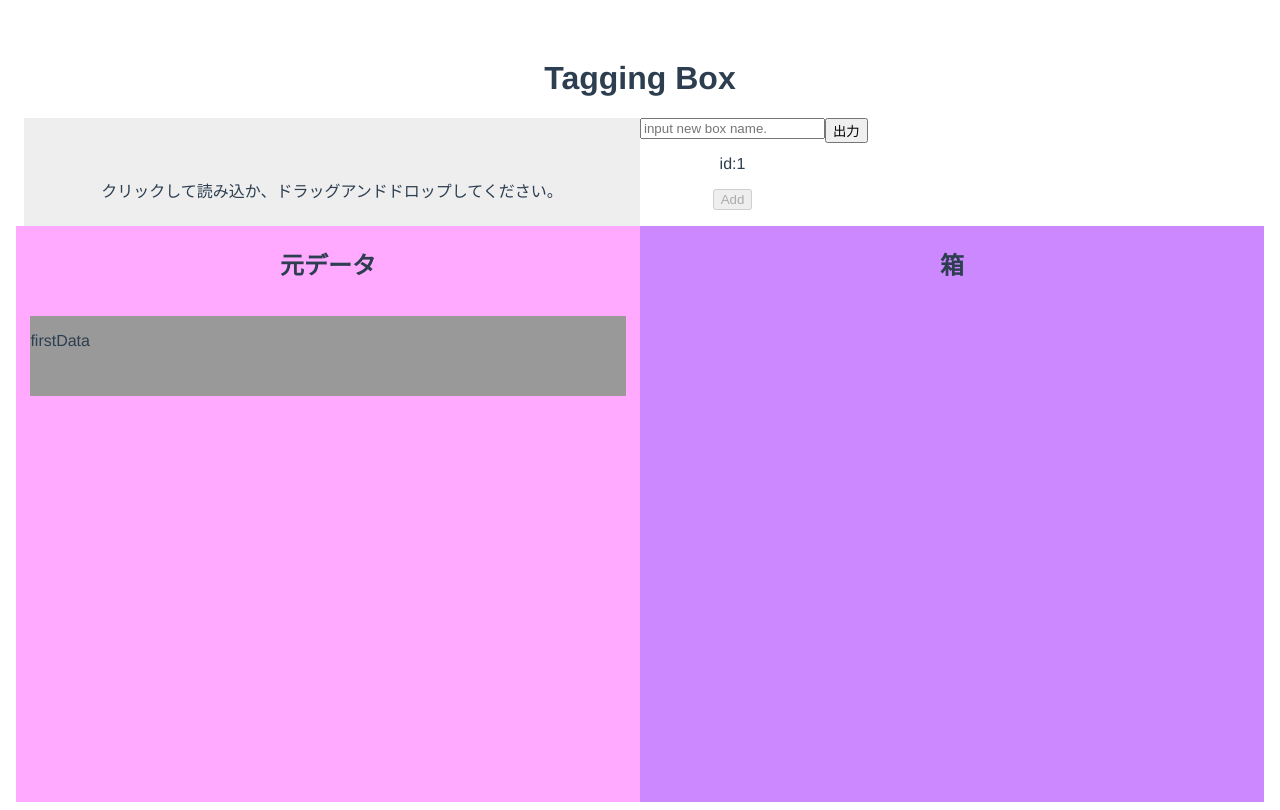
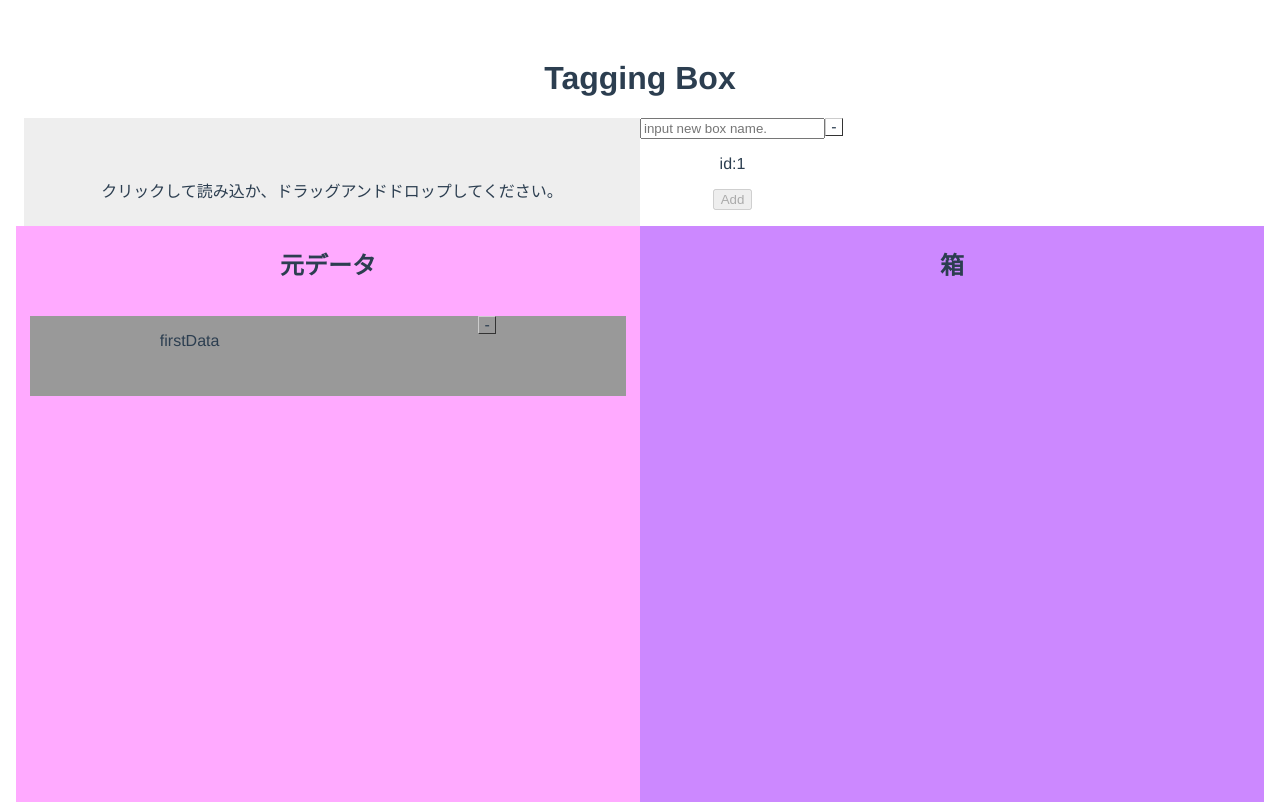
Before and after one commit to aiwaka/tagging_box, a Vue app: page / in a window 1280 px wide. Built offline with nearby package versions, Linux system fonts and the light colour scheme.

Commit message:
pulldown menu and methods about boxes

```diff
--- a/src/components/BoxBlock.vue
+++ b/src/components/BoxBlock.vue
@@ -8,8 +8,22 @@
     v-on:drop.stop="dropItem($event, boxData.boxId)"
   >
     <div class="box-block__toolbar">
-      <p>{{ boxData.boxName }}</p>
-
+      <p v-if="!inputtingNewBoxName">{{ boxData.boxName }}</p>
+      <template v-else>
+        <input v-model="newBoxName" />
+        <button v-on:click.prevent="renameBox(newBoxName)">決定</button>
+      </template>
+      <pull-down-menu v-on:menu-closed="inputtingNewBoxName = false">
+        <pull-down-menu-list
+          :list-disabled="isFirstBox"
+          v-on:list-clicked="removeBox"
+        >
+          この箱を削除する
+        </pull-down-menu-list>
+        <pull-down-menu-list v-on:list-clicked="inputNewBoxName">
+          名前を変更する
+        </pull-down-menu-list>
+      </pull-down-menu>
     </div>
     <div class="item-container">
       <item-block
@@ -24,15 +38,22 @@
 
 <script>
 import ItemBlock from "./ItemBlock.vue";
+import PullDownMenu from "./PullDownMenu.vue";
+import PullDownMenuList from "./PullDownMenuList.vue";
 export default {
+  components: { ItemBlock, PullDownMenu, PullDownMenuList },
   props: ["boxData"],
   data() {
     return {
       isDragOver: false,
+      inputtingNewBoxName: false,
+      newBoxName: "",
     };
   },
-  components: { ItemBlock },
   computed: {
+    isFirstBox() {
+      return this.boxData.boxId === 0;
+    },
     boxDataContents() {
       // boxIdが0のときはそのままcontentsを渡す.
       if (this.boxData.boxId === 0) {
@@ -70,6 +91,17 @@ export default {
       // const dragList = this.boxData.content.find((list) => list.id == dragId);
       // dragList.category = dropCategory;
     },
+    removeBox() {
+      this.$store.commit("removeBox", { boxId: this.boxData.boxId });
+    },
+    inputNewBoxName() {
+      this.newBoxName = this.boxData.boxName;
+      this.inputtingNewBoxName = true;
+    },
+    renameBox(newName) {
+      this.$store.commit("renameBox", { boxId: this.boxData.boxId, newName });
+      this.inputtingNewBoxName = false;
+    },
   },
 };
 </script>
@@ -86,6 +118,7 @@ export default {
 }
 .box-block__toolbar {
   display: flex;
+  justify-content: space-around;
 }
 .item-container {
   display: flex;
--- a/src/components/OutputData.vue
+++ b/src/components/OutputData.vue
@@ -1,11 +1,18 @@
 <template>
   <div class="output-data">
-    <button v-on:click="output">出力</button>
+    <pulldown-menu>
+      <pull-down-menu-list v-on:list-clicked="output">
+        出力
+      </pull-down-menu-list>
+    </pulldown-menu>
   </div>
 </template>
 
 <script>
+import PulldownMenu from "./PullDownMenu.vue";
+import PullDownMenuList from "./PullDownMenuList.vue";
 export default {
+  components: { PulldownMenu, PullDownMenuList },
   name: "OutputData",
   methods: {
     output() {
--- /dev/null
+++ b/src/components/PullDownMenu.vue
@@ -0,0 +1,48 @@
+<template>
+  <!-- プルダウンメニューの箱コンポーネント。使うときはslotにPullDownMenuListを入れる. -->
+  <div class="pull-down-menu">
+    <div class="toggle-button" v-if="!opened" v-on:click.prevent="toggle">
+      -
+    </div>
+    <div class="toggle-button" v-else v-on:click.prevent="close">x</div>
+    <div v-if="opened">
+      <slot></slot>
+    </div>
+  </div>
+</template>
+
+<script>
+export default {
+  name: "PullDownMenu",
+  data() {
+    return {
+      opened: false,
+    };
+  },
+  methods: {
+    toggle() {
+      this.opened = !this.opened;
+    },
+    close() {
+      this.opened = false;
+      this.$emit("menu-closed");
+    },
+  },
+};
+</script>
+
+<style>
+.pull-down-menu {
+  right: 0.2rem;
+}
+.toggle-button {
+  width: 1rem;
+  height: 1rem;
+  line-height: 1rem;
+  cursor: pointer;
+  border-top: 1px solid #ccc;
+  border-left: 1px solid #ccc;
+  border-right: 1px solid #333;
+  border-bottom: 1px solid #333;
+}
+</style>
--- /dev/null
+++ b/src/components/PullDownMenuList.vue
@@ -0,0 +1,40 @@
+<template>
+  <!--
+    プルダウンメニューのリストコンポーネント. テキストをslotに入れる.
+    listDisabledでクリック不可を設定可能. クリックされるとlist-clickedを発火する.
+  -->
+  <div
+    class="pull-down-menu-list"
+    :class="{ disabled: listDisabled }"
+    v-on:click.prevent="clicked"
+  >
+    <slot></slot>
+  </div>
+</template>
+
+<script>
+export default {
+  name: "PullDownMenuList",
+  props: ["listDisabled"],
+  methods: {
+    clicked() {
+      if (!this.listDisabled) {
+        this.$emit("list-clicked");
+      }
+    },
+  },
+};
+</script>
+
+<style>
+.pull-down-menu-list {
+  border: 1px solid #333;
+  background-color: #aaa;
+}
+.pull-down-menu-list:hover {
+  background-color: #fff;
+}
+.pull-down-menu-list.disabled {
+  color: #888;
+}
+</style>
--- a/src/store/index.js
+++ b/src/store/index.js
@@ -46,6 +46,23 @@ export default new Vuex.Store({
         contents: [],
       });
     },
+    removeBox(state, { boxId }) {
+      state.currentData = state.currentData.filter(
+        (box) => box.boxId !== boxId
+      );
+    },
+    renameBox(state, { boxId, newName }) {
+      let box;
+      if (boxId === 0) {
+        box = state.firstData;
+      } else {
+        box =
+          state.currentData[
+            state.currentData.findIndex((e) => e.boxId === boxId)
+          ];
+      }
+      box.boxName = newName;
+    },
 
     addItem(state, { toBoxId, itemId }) {
       const box =
```
